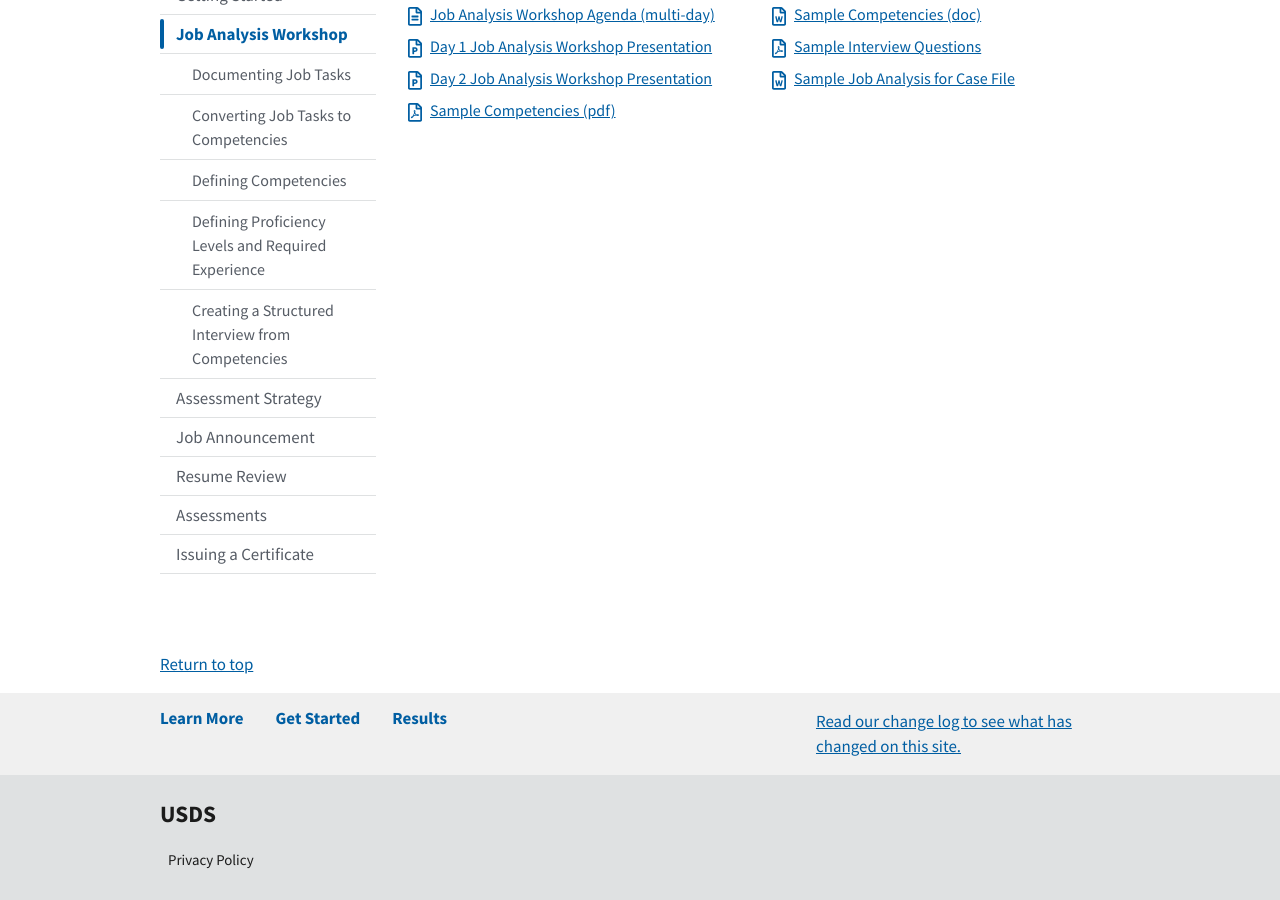
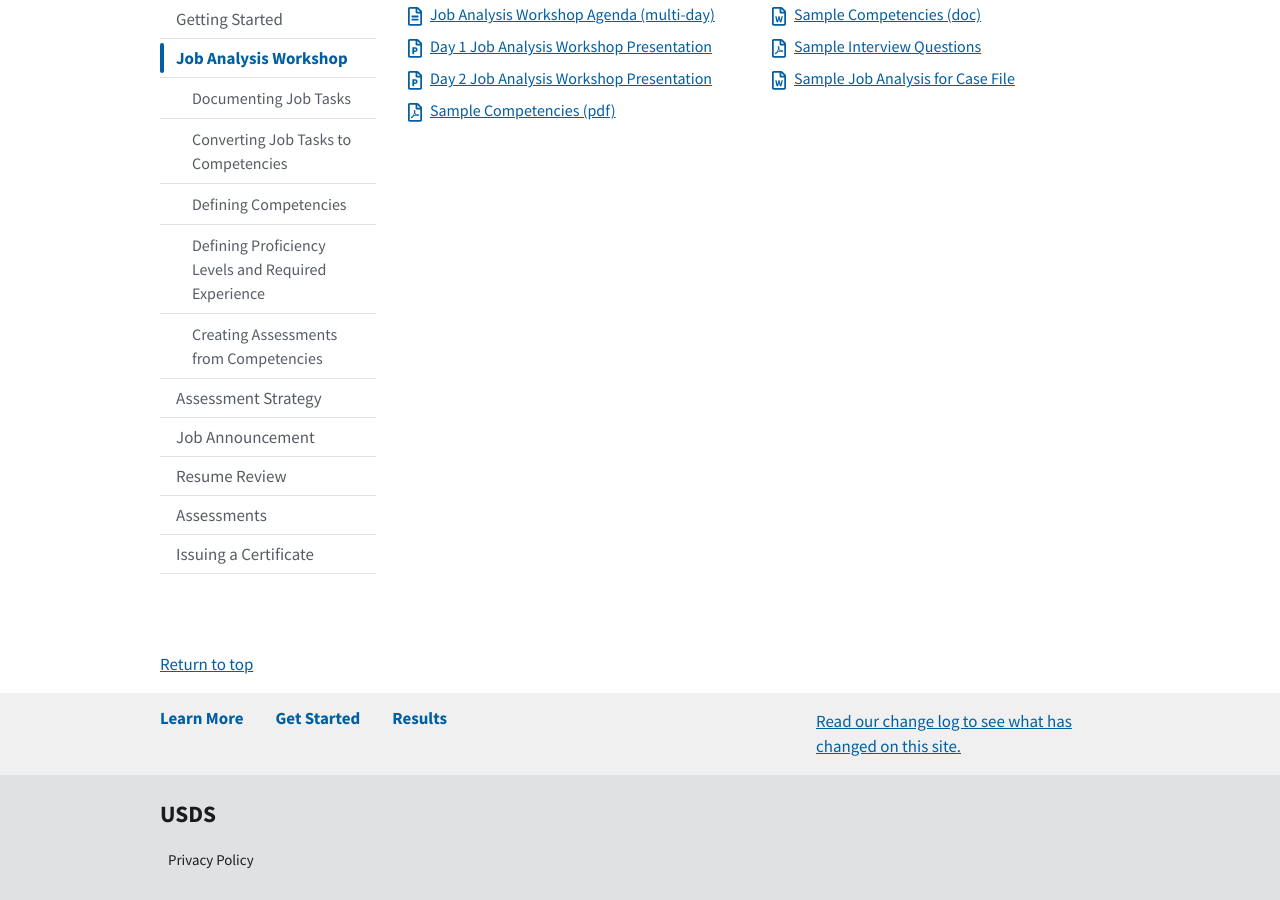
Before and after one commit to usds/SME-QA-Website, a Jekyll site: the page built from toolkit/job-analysis/index.html, in a window 1280 px wide and 900 px high, scrolled down 432 px. Built offline with Jekyll 4.4.1, drawn with Linux system fonts in a browser that asks for light colours.

Commit message:
Update navigation.yml

```diff
--- a/_data/navigation.yml
+++ b/_data/navigation.yml
@@ -48,7 +48,7 @@ hiring-phases:
       href: "/hiring-phases/job-analysis/defining-competencies/"
     - text: Defining Proficiency Levels and Required Experience
       href: "/hiring-phases/job-analysis/defining-proficiency-levels/"
-    - text: Creating a Structured Interview from Competencies
+    - text: Creating Assessments from Competencies
       href: "/hiring-phases/job-analysis/creating-assessments-from-competencies"
   - text: Assessment Strategy
     href: /hiring-phases/assessment-strategy/
```
